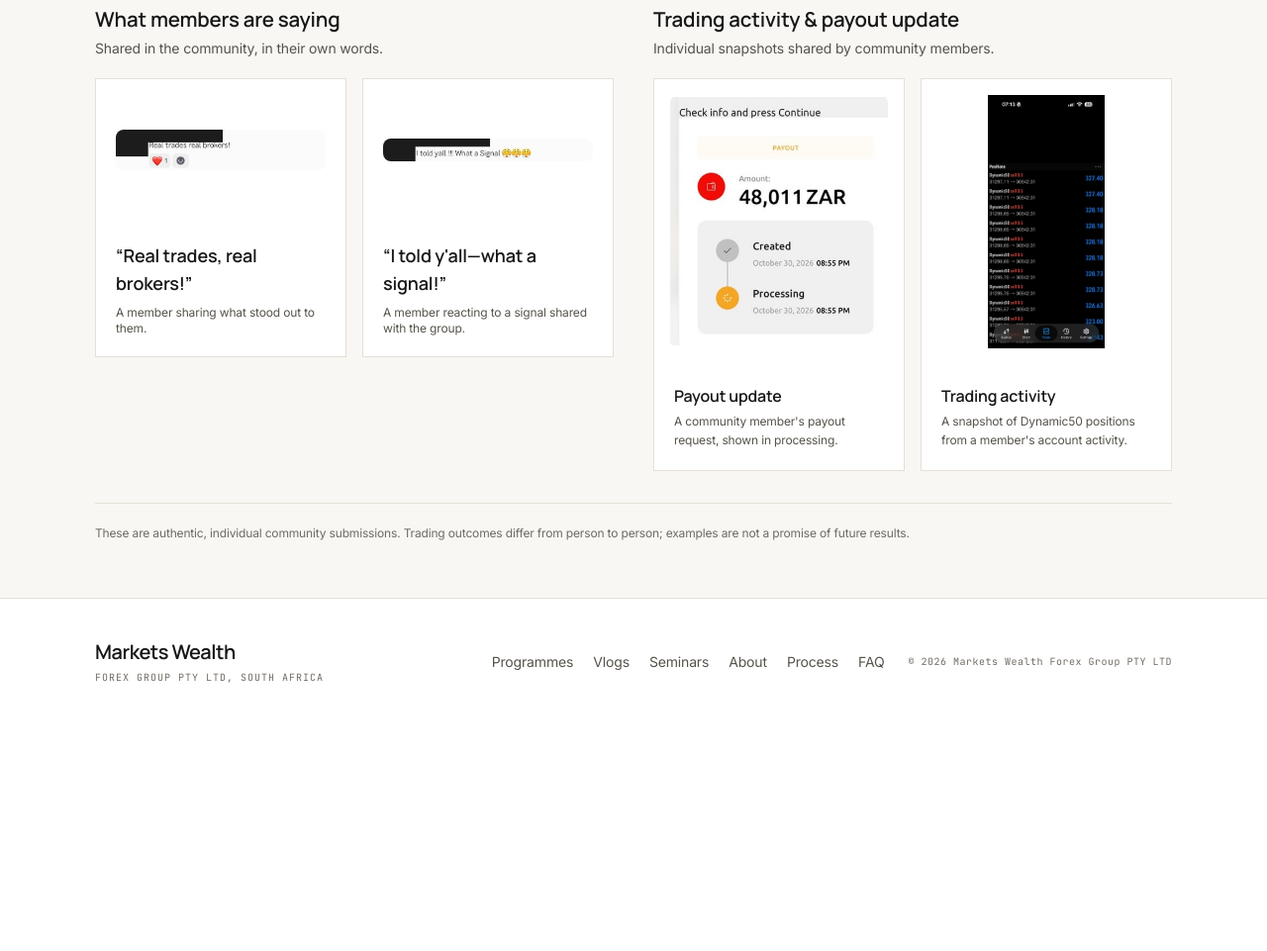
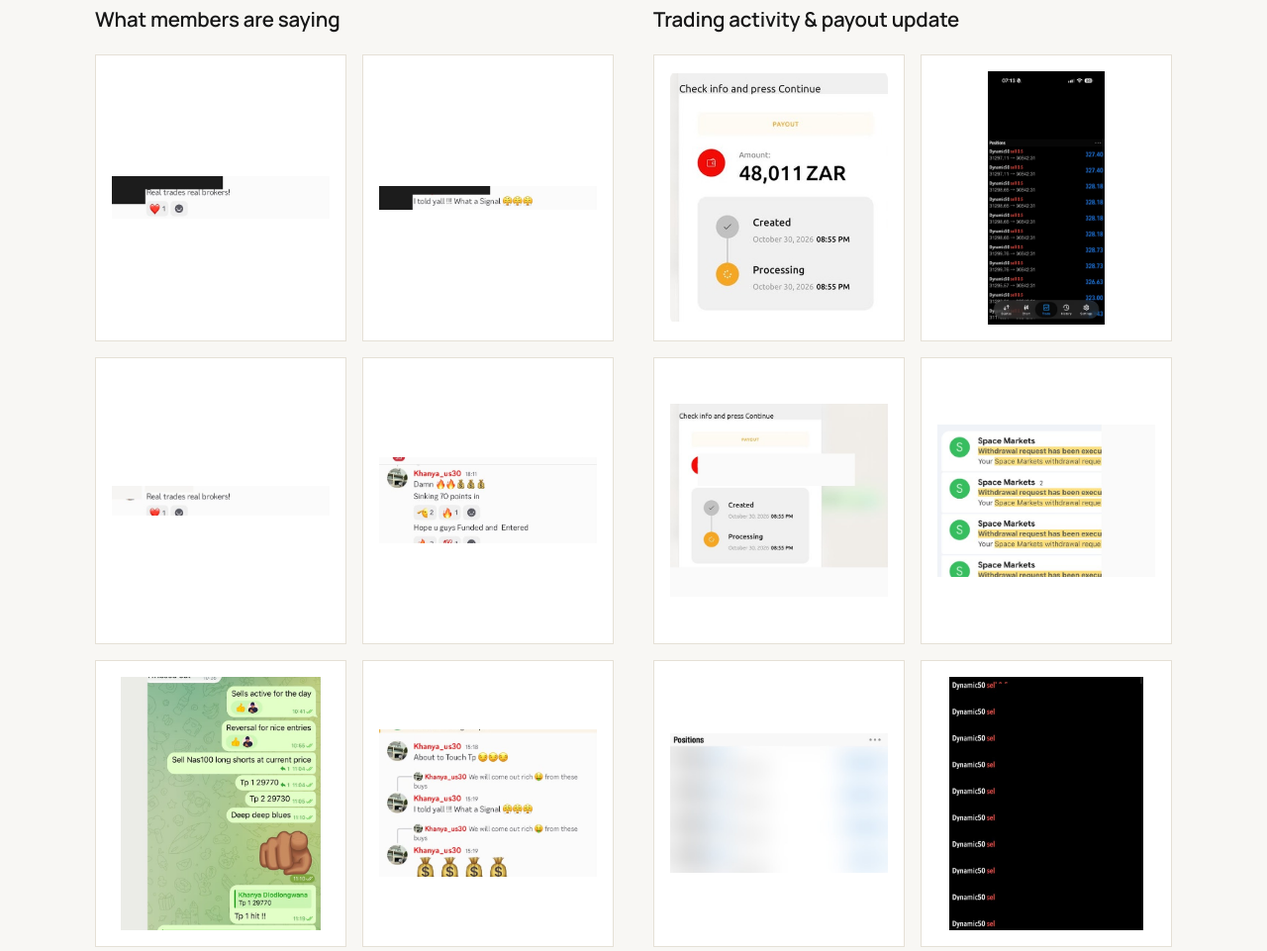
Before and after one commit to Hlakaniphani-Codes/MarketWealth, a plain HTML site: page seminars.html in a window 1280 px wide. Shown: the part 1133-2094 px from the top of the page at 99% size. Before the commit the page ends 1865 px from the top, so only its background shows below. Drawn offline with nearby package versions, Linux system fonts and the light colour scheme.

Commit message:
Add anonymized community gallery screenshots
Co-authored-by: Copilot <223556219+Copilot@users.noreply.github.com>

```diff
--- a/seminars.html
+++ b/seminars.html
@@ -71,57 +71,78 @@
           <section aria-labelledby="testimonials-title">
             <div class="mb-5">
               <h3 id="testimonials-title" class="font-display font-semibold text-2xl">What members are saying</h3>
-              <p class="mt-1 text-sm text-muted">Shared in the community, in their own words.</p>
             </div>
             <div class="grid sm:grid-cols-2 gap-4">
               <figure class="overflow-hidden border border-line bg-ink">
-                <a href="images/testimonial-1-redacted.jpg" target="_blank" rel="noopener" class="flex min-h-36 items-center justify-center bg-white p-5">
-                  <img src="images/testimonial-1-redacted.jpg" alt="Community member message: Real trades, real brokers!" class="block max-h-40 w-full object-contain" loading="lazy" decoding="async">
+                <a href="images/testimonial-1-redacted.jpg" target="_blank" rel="noopener" class="flex h-72 items-center justify-center bg-white p-4">
+                  <img src="images/testimonial-1-redacted.jpg" alt="Anonymized community message" class="block h-full w-full object-contain" loading="lazy" decoding="async">
                 </a>
-                <figcaption class="p-5">
-                  <blockquote class="font-display text-lg font-semibold text-paper">“Real trades, real brokers!”</blockquote>
-                  <p class="mt-2 text-xs text-muted">A member sharing what stood out to them.</p>
-                </figcaption>
               </figure>
               <figure class="overflow-hidden border border-line bg-ink">
-                <a href="images/testimonial-4-redacted.jpg" target="_blank" rel="noopener" class="flex min-h-36 items-center justify-center bg-white p-5">
-                  <img src="images/testimonial-4-redacted.jpg" alt="Community member message: I told y'all, what a signal!" class="block max-h-40 w-full object-contain" loading="lazy" decoding="async">
+                <a href="images/testimonial-4-redacted.jpg" target="_blank" rel="noopener" class="flex h-72 items-center justify-center bg-white p-4">
+                  <img src="images/testimonial-4-redacted.jpg" alt="Anonymized community message" class="block h-full w-full object-contain" loading="lazy" decoding="async">
                 </a>
-                <figcaption class="p-5">
-                  <blockquote class="font-display text-lg font-semibold text-paper">“I told y'all—what a signal!”</blockquote>
-                  <p class="mt-2 text-xs text-muted">A member reacting to a signal shared with the group.</p>
-                </figcaption>
+              </figure>
+              <figure class="overflow-hidden border border-line bg-ink">
+                <a href="images/community/community-trades-01.jpg" target="_blank" rel="noopener" class="flex h-72 items-center justify-center bg-white p-4">
+                  <img src="images/community/community-trades-01.jpg" alt="Anonymized member feedback and mentor reply" class="block h-full w-full object-contain" loading="lazy" decoding="async">
+                </a>
+              </figure>
+              <figure class="overflow-hidden border border-line bg-ink">
+                <a href="images/community/community-trades-02.jpg" target="_blank" rel="noopener" class="flex h-72 items-center justify-center bg-white p-4">
+                  <img src="images/community/community-trades-02.jpg" alt="Khanya sharing a market update with the community" class="block h-full w-full object-contain" loading="lazy" decoding="async">
+                </a>
+              </figure>
+              <figure class="overflow-hidden border border-line bg-ink">
+                <a href="images/community/community-trades-03.jpg" target="_blank" rel="noopener" class="flex h-72 items-center justify-center bg-white p-4">
+                  <img src="images/community/community-trades-03.jpg" alt="Anonymized group messages sharing trade updates" class="block h-full w-full object-contain" loading="lazy" decoding="async">
+                </a>
+              </figure>
+              <figure class="overflow-hidden border border-line bg-ink">
+                <a href="images/community/community-trades-04.jpg" target="_blank" rel="noopener" class="flex h-72 items-center justify-center bg-white p-4">
+                  <img src="images/community/community-trades-04.jpg" alt="Khanya discussing a signal with the community" class="block h-full w-full object-contain" loading="lazy" decoding="async">
+                </a>
               </figure>
             </div>
           </section>
           <section aria-labelledby="withdrawals-title">
             <div class="mb-5">
               <h3 id="withdrawals-title" class="font-display font-semibold text-2xl">Trading activity &amp; payout update</h3>
-              <p class="mt-1 text-sm text-muted">Individual snapshots shared by community members.</p>
             </div>
             <div class="grid sm:grid-cols-2 gap-4">
               <figure class="overflow-hidden border border-line bg-ink">
                 <a href="images/withdrawal-1-redacted.jpg" target="_blank" rel="noopener" class="flex h-72 items-center justify-center bg-white p-4">
                   <img src="images/withdrawal-1-redacted.jpg" alt="Community member payout request with a processing status" class="block h-full w-full object-contain" loading="lazy" decoding="async">
                 </a>
-                <figcaption class="p-5">
-                  <h4 class="font-display font-semibold text-base">Payout update</h4>
-                  <p class="mt-1 text-xs leading-relaxed text-muted">A community member's payout request, shown in processing.</p>
-                </figcaption>
               </figure>
               <figure class="overflow-hidden border border-line bg-ink">
                 <a href="images/account-activity-4-redacted.jpg" target="_blank" rel="noopener" class="flex h-72 items-center justify-center bg-white p-4">
                   <img src="images/account-activity-4-redacted.jpg" alt="Community member account activity showing Dynamic50 trading positions" class="block h-full w-full object-contain" loading="lazy" decoding="async">
                 </a>
-                <figcaption class="p-5">
-                  <h4 class="font-display font-semibold text-base">Trading activity</h4>
-                  <p class="mt-1 text-xs leading-relaxed text-muted">A snapshot of Dynamic50 positions from a member's account activity.</p>
-                </figcaption>
+              </figure>
+              <figure class="overflow-hidden border border-line bg-ink">
+                <a href="images/community/community-payout-01.jpg" target="_blank" rel="noopener" class="flex h-72 items-center justify-center bg-white p-4">
+                  <img src="images/community/community-payout-01.jpg" alt="Anonymized payout status screenshot" class="block h-full w-full object-contain" loading="lazy" decoding="async">
+                </a>
+              </figure>
+              <figure class="overflow-hidden border border-line bg-ink">
+                <a href="images/community/community-payout-02.jpg" target="_blank" rel="noopener" class="flex h-72 items-center justify-center bg-white p-4">
+                  <img src="images/community/community-payout-02.jpg" alt="Anonymized broker withdrawal status emails" class="block h-full w-full object-contain" loading="lazy" decoding="async">
+                </a>
+              </figure>
+              <figure class="overflow-hidden border border-line bg-ink">
+                <a href="images/community/community-positions-01.jpg" target="_blank" rel="noopener" class="flex h-72 items-center justify-center bg-white p-4">
+                  <img src="images/community/community-positions-01.jpg" alt="Trading positions screenshot with account figures removed" class="block h-full w-full object-contain" loading="lazy" decoding="async">
+                </a>
+              </figure>
+              <figure class="overflow-hidden border border-line bg-ink">
+                <a href="images/community/community-positions-02.jpg" target="_blank" rel="noopener" class="flex h-72 items-center justify-center bg-white p-4">
+                  <img src="images/community/community-positions-02.jpg" alt="Trading positions screenshot with account figures removed" class="block h-full w-full object-contain" loading="lazy" decoding="async">
+                </a>
               </figure>
             </div>
           </section>
         </div>
-        <p class="mt-8 border-t border-line pt-5 text-xs leading-relaxed text-dim">These are authentic, individual community submissions. Trading outcomes differ from person to person; examples are not a promise of future results.</p>
       </div>
     </section>
   </main>
```
Also changed, not shown: images/community/community-payout-01.jpg (added), images/community/community-payout-02.jpg (added), images/community/community-positions-01.jpg (added), images/community/community-positions-02.jpg (added), images/community/community-trades-01.jpg (added), images/community/community-trades-02.jpg (added), images/community/community-trades-03.jpg (added), images/community/community-trades-04.jpg (added).
